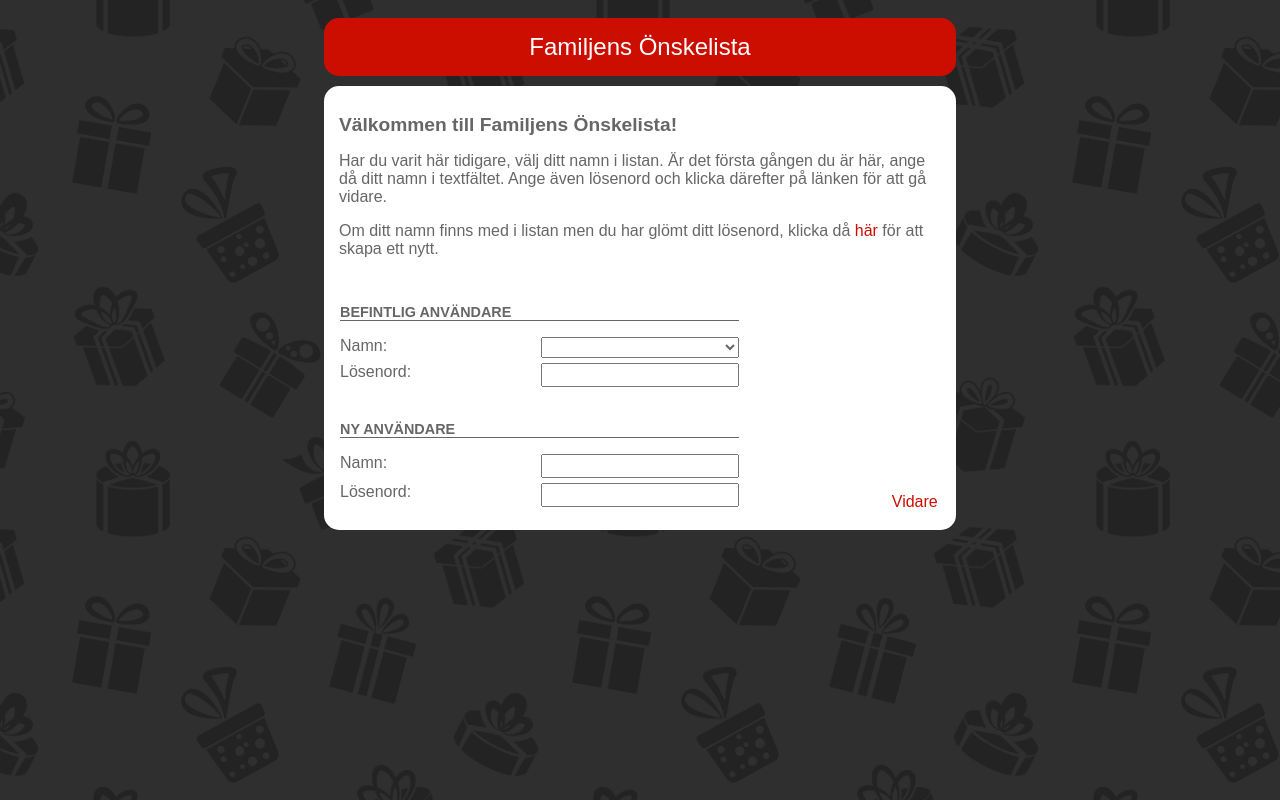
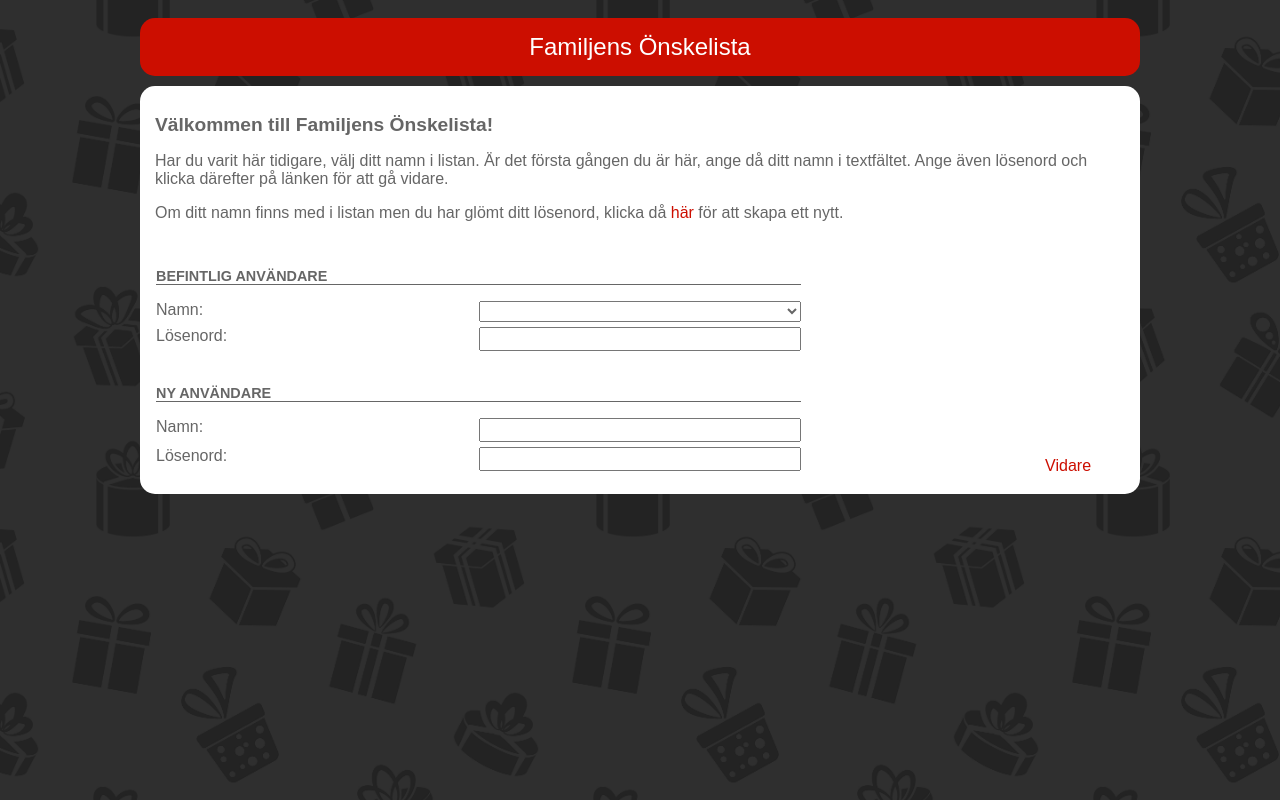
Before and after one commit to m00ndark/wish, a PHP site: page / in a window 1280 px wide. Run offline with PHP 8.4, Linux system fonts and the light colour scheme; tables that the repository leaves empty or names only in its code hold one stand-in row (values such as "Sample post"); data that the repository does not hold is empty.

Commit message:
Restyled login page, cont.

```diff
--- a/index.php
+++ b/index.php
@@ -117,16 +117,13 @@ include_once 'common.php';
 			<input name="next_page_params" type="hidden" value="<?php echo (isset($_GET['page']) && isset($_GET['params']) ? urldecode($_GET['params']) : ''); ?>">
 
 			<div class="row header-row">
-				<div class="col-3"></div>
-				<div class="col-6 header">
+				<div class="col-center header">
 					Familjens Önskelista
 				</div>
-				<div class="col-3"></div>
 			</div>
 
 			<div class="row">
-				<div class="col-3"></div>
-				<div class="col-6 content">
+				<div class="col-center content">
 					<h1>
 						Välkommen till Familjens Önskelista!
 					</h1>
@@ -227,7 +224,6 @@ if (!$loginSuccess)
 						</div>
 					</div>
 				</div>
-				<div class="col-3"></div>
 			</div>
 
 		</form>
--- a/styles/main.css
+++ b/styles/main.css
@@ -10,28 +10,29 @@
 
 [class*="col-"] {
 	float: left;
-	padding: 1px;
 }
 
 /* For mobile phones: */
 [class*="col-"] {
 	width: 100%;
+	padding: 0px;
 }
 
-@media only screen and (min-width: 1024px) {
+@media only screen and (min-width: 1016px) {
 	/* For desktop: */
-	.col-1 { width: 8.33%; }
-	.col-2 { width: 16.66%; }
-	.col-3 { width: 25%; }
-	.col-4 { width: 33.33%; }
-	.col-5 { width: 41.66%; }
-	.col-6 { width: 50%; }
-	.col-7 { width: 58.33%; }
-	.col-8 { width: 66.66%; }
-	.col-9 { width: 75%; }
-	.col-10 { width: 83.33%; }
-	.col-11 { width: 91.66%; }
-	.col-12 { width: 100%; }
+	.col-1 { width: 8.33%; padding: 1px; }
+	.col-2 { width: 16.66%; padding: 1px; }
+	.col-3 { width: 25%; padding: 1px; }
+	.col-4 { width: 33.33%; padding: 1px; }
+	.col-5 { width: 41.66%; padding: 1px; }
+	.col-6 { width: 50%; padding: 1px; }
+	.col-7 { width: 58.33%; padding: 1px; }
+	.col-8 { width: 66.66%; padding: 1px; }
+	.col-9 { width: 75%; padding: 1px; }
+	.col-10 { width: 83.33%; padding: 1px; }
+	.col-11 { width: 91.66%; padding: 1px; }
+	.col-12 { width: 100%; padding: 1px; }
+	.col-center { max-width: 1000px; margin: auto; float: none; padding: 1px; }
 }
 
 html {
@@ -39,7 +40,7 @@ html {
 }
 
 body {
-	background: #2B373D;
+	background: #2F2F2F;
 	background-image: url(../images/bg-tile.jpg);
 	background-size: 500px;
 	background-repeat: repeat;
```
